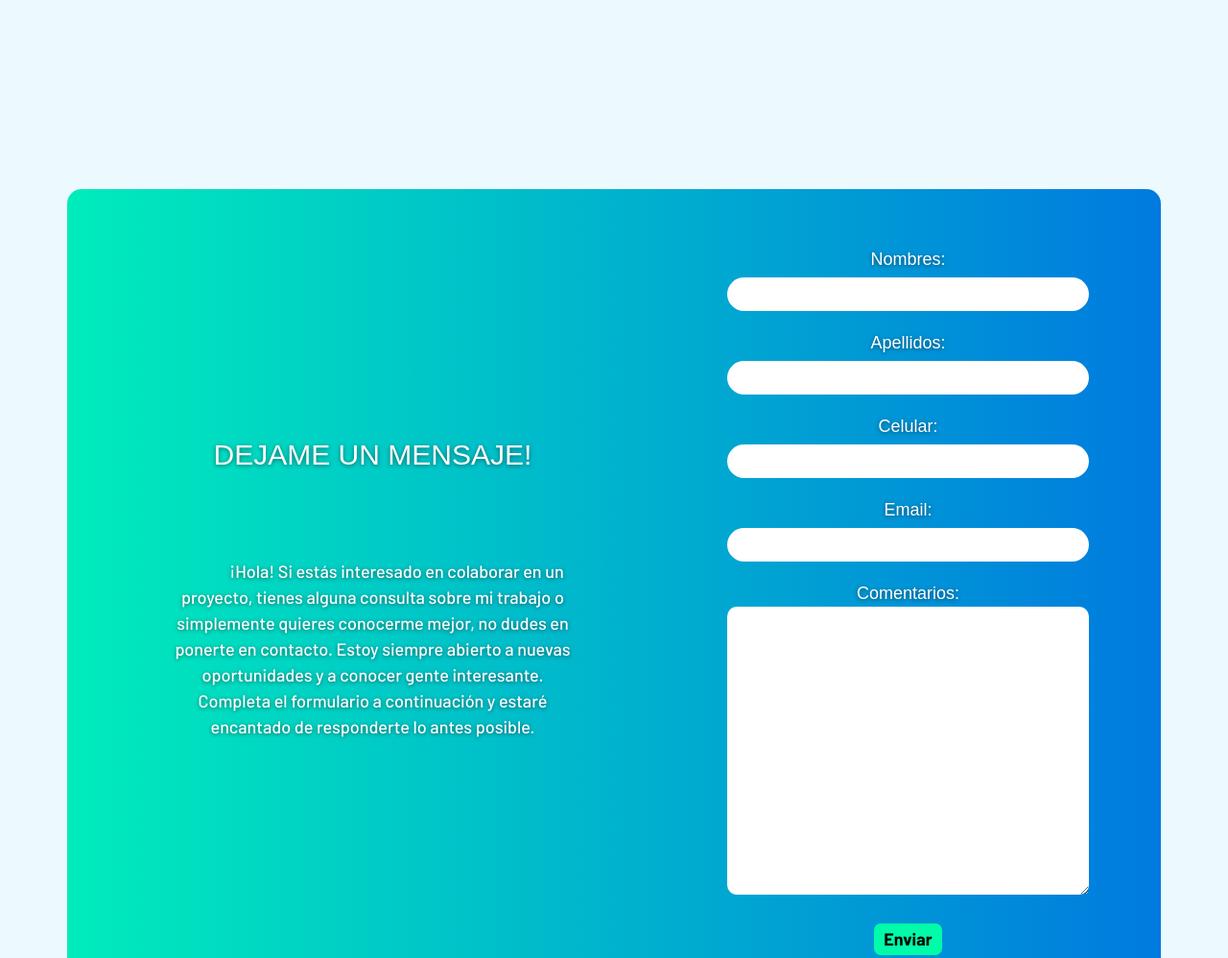
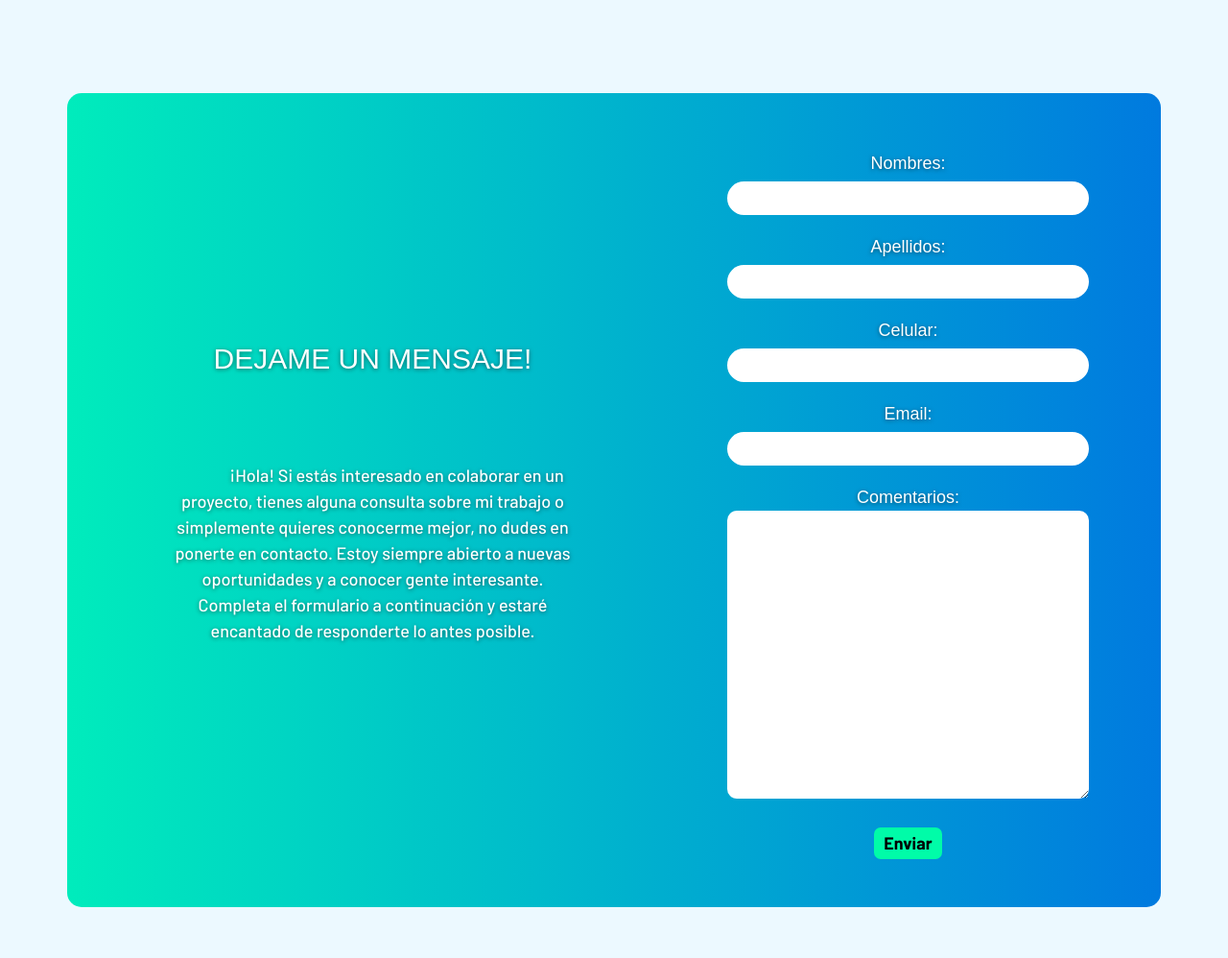
Before and after one commit to roydev-dw/proyecto-coderhouse, a plain HTML site: page pages/contacto.html in a window 1280 px wide. Shown: the part 427-1425 px from the top of the page at 96% size. Drawn offline with nearby package versions, Linux system fonts and the light colour scheme; a web font is replaced by a local one.

Commit message:
ajuste pagina contacto

```diff
--- a/css/style.css
+++ b/css/style.css
@@ -297,7 +297,7 @@ nav ul li a:hover {
 .contenedor-formulario {
     border-radius: 15px;
     background-image: linear-gradient(to left, #007adf 0%, #00ecbc 100%);
-    margin: 200px 0;
+    margin: 100px 0;
 }
 
 .parrafo-formulario {
```
